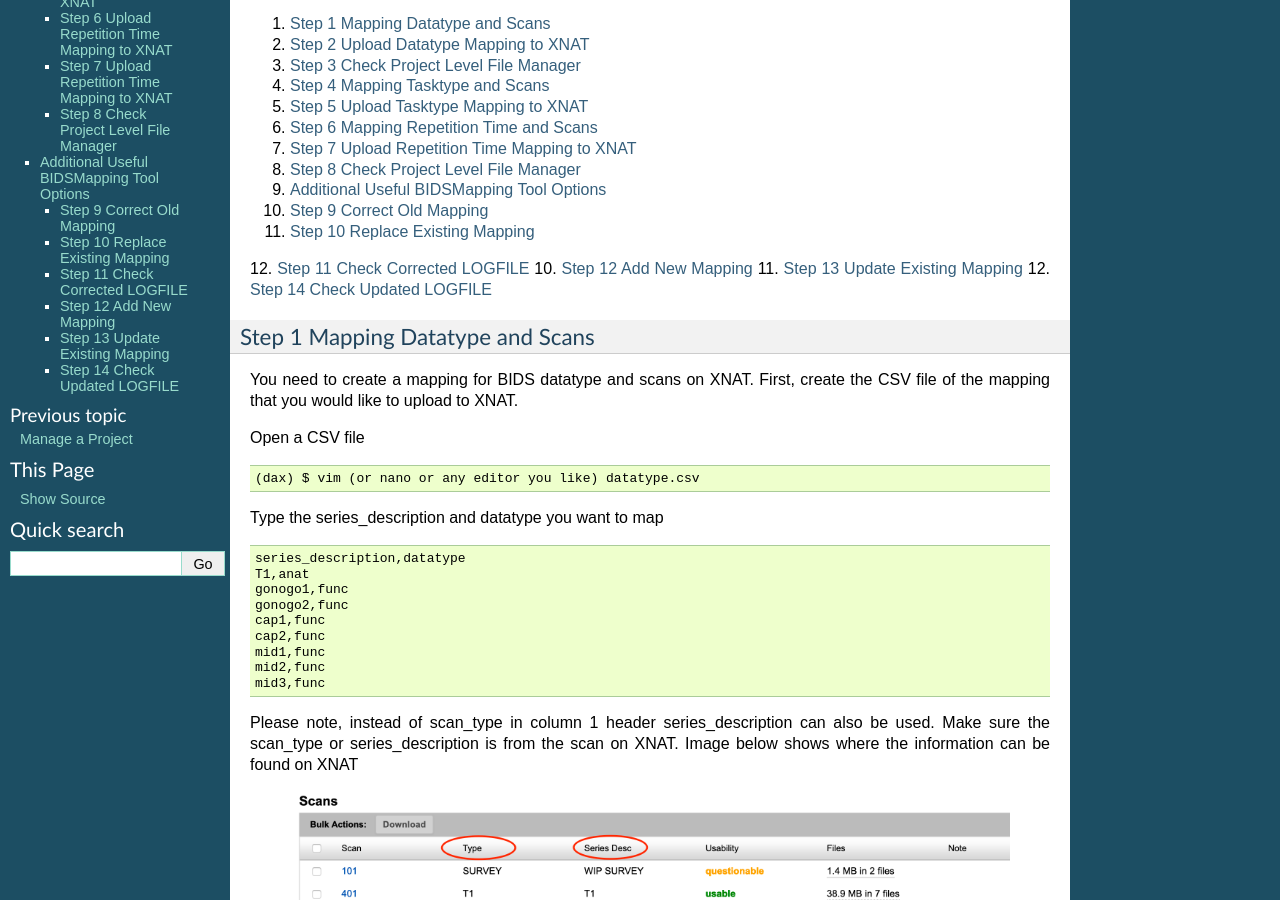
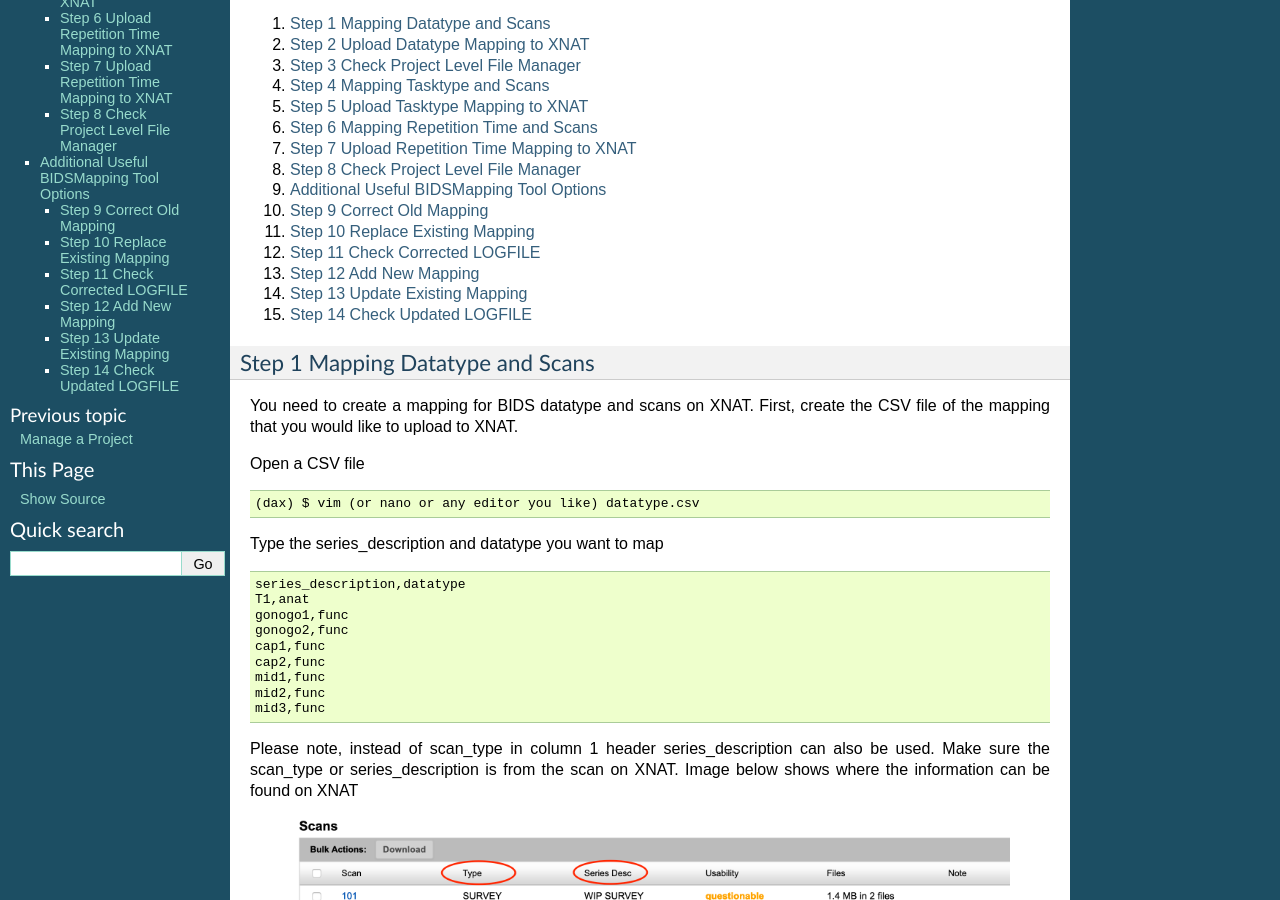
Before and after one commit to VUIIS/dax, a Sphinx documentation site: the page built from docs/BIDS_walkthrough.rst, in a window 1280 px wide and 900 px high, scrolled down 432 px. Built offline with Sphinx 7.4.7, drawn with Linux system fonts in a browser that asks for light colours.

Commit message:
Update BIDS_walkthrough.rst

```diff
--- a/docs/BIDS_walkthrough.rst
+++ b/docs/BIDS_walkthrough.rst
@@ -26,9 +26,9 @@ Table of Contents
 10.  `Step 9 Correct Old Mapping <#step-9-correct-out-mapping>`__
 11. `Step 10 Replace Existing Mapping <#step-10-replace-existing-mapping>`__
 12. `Step 11 Check Corrected LOGFILE <#step-11-check-corrected-logfile>`__
-10.  `Step 12 Add New Mapping <#step-9-add-new-mapping>`__
-11. `Step 13 Update Existing Mapping <#step-10-update-existing-mapping>`__
-12. `Step 14 Check Updated LOGFILE <#step-11-check-updated-logfile>`__
+13. `Step 12 Add New Mapping <#step-12-add-new-mapping>`__
+14. `Step 13 Update Existing Mapping <#step-13-update-existing-mapping>`__
+15. `Step 14 Check Updated LOGFILE <#step-14-check-updated-logfile>`__
 
 
 ---------------------------------
```
